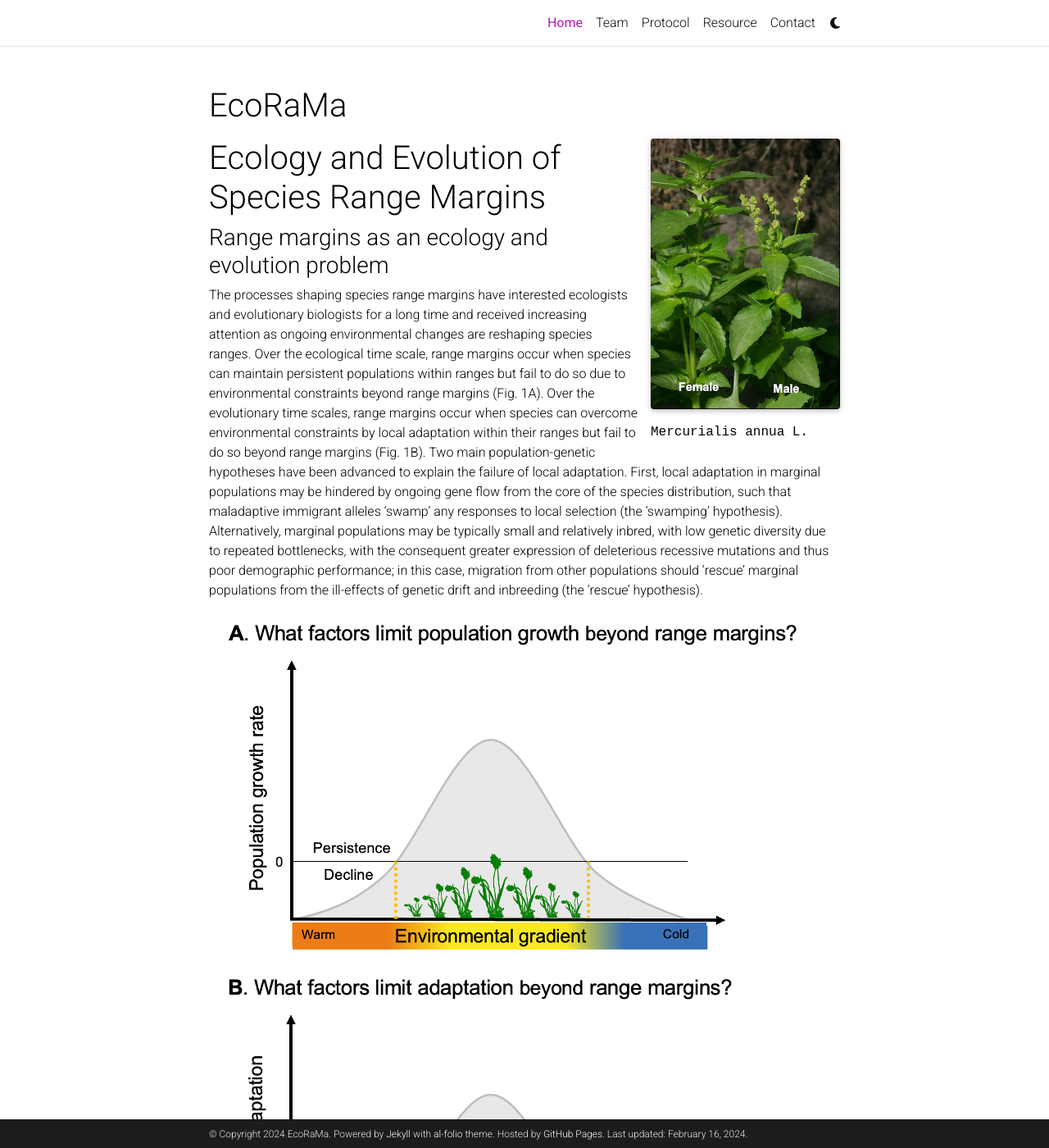
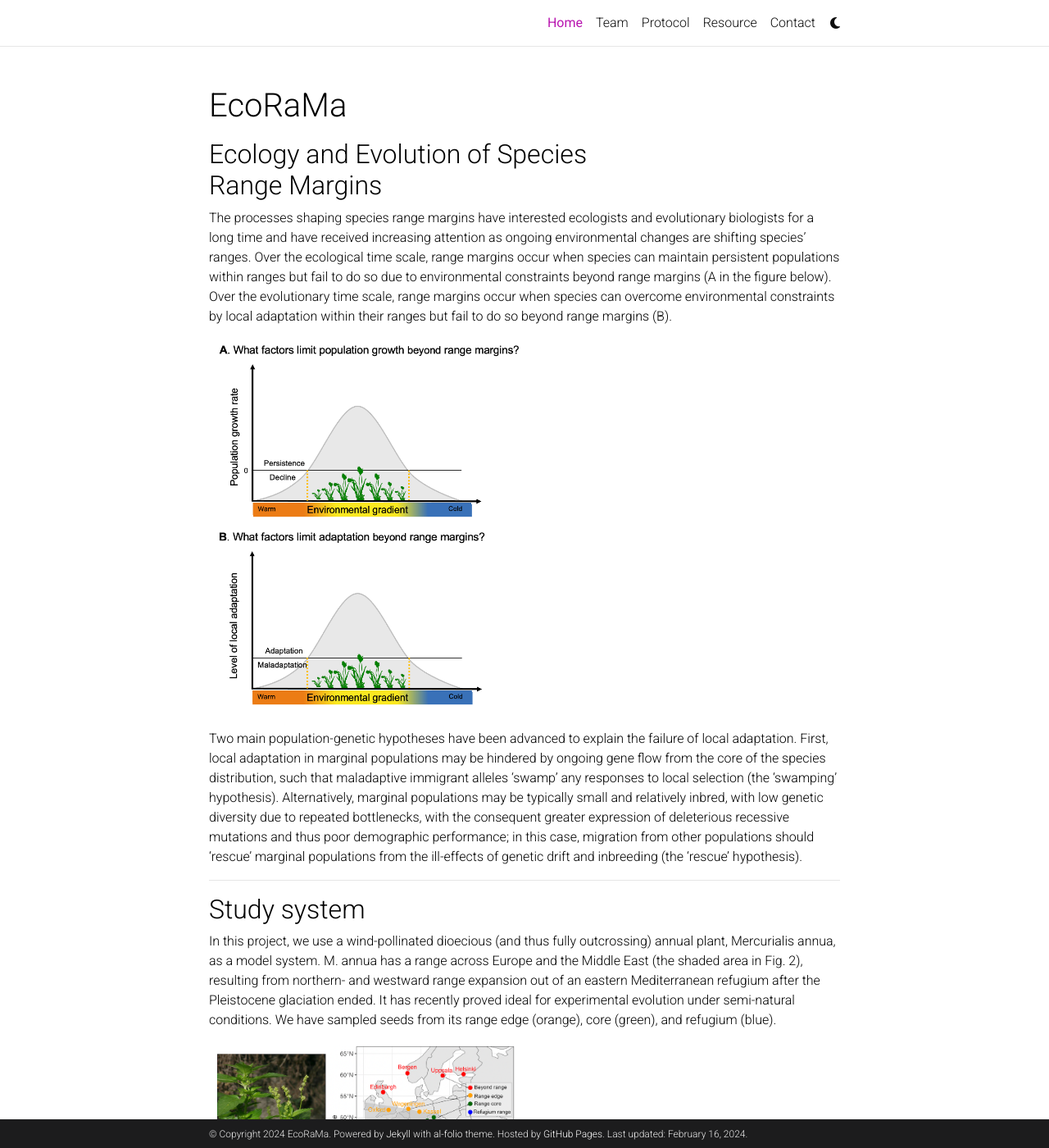
Before and after one commit to EcoRaMa/EcoRaMa.github.io, a Jekyll site: the page built from _pages/about.md, in a window 1280 px wide and 1400 px high. Shown: the whole window at 82% size. Built offline with Jekyll 4.4.1, drawn with Linux system fonts in a browser that asks for light colours; full-size pictures stand in for the smaller copies a plugin makes; comment, search, counter and statistics services are not loaded; a style sheet for code colours, icons or effects is not loaded; some of the changed text lies outside the part shown.

Commit message:
Update about.md

```diff
--- a/_pages/about.md
+++ b/_pages/about.md
@@ -6,10 +6,10 @@
 
 profile:
   align: centre
-  image: Mercurialis.jpg
+  image:
   image_circular: false # crops the image to make it circular
   more_info: >
-    <p>Mercurialis annua L.</p>
+    <p></p>
     <p></p>
     <p></p>
 
@@ -19,27 +19,36 @@
 social: false  # includes social icons at the bottom of the page
 ---
 
-<h1> Ecology and Evolution of Species Range Margins </h1>
+## Ecology and Evolution of Species Range Margins
+The processes shaping species range margins have interested ecologists and evolutionary biologists for a long time and have received increasing attention as ongoing environmental changes are shifting species' ranges. Over the ecological time scale, range margins occur when species can maintain persistent populations within ranges but fail to do so due to environmental constraints beyond range margins (A in the figure below). Over the evolutionary time scale, range margins occur when species can overcome environmental constraints by local adaptation within their ranges but fail to do so beyond range margins (B).
 
-### Range margins as an ecology and evolution problem
-The processes shaping species range margins have interested ecologists and evolutionary biologists for a long time and received increasing attention as ongoing environmental changes are reshaping species ranges. Over the ecological time scale, range margins occur when species can maintain persistent populations within ranges but fail to do so due to environmental constraints beyond range margins (Fig. 1A). Over the evolutionary time scales, range margins occur when species can overcome environmental constraints by local adaptation within their ranges but fail to do so beyond range margins (Fig. 1B). Two main population-genetic hypotheses have been advanced to explain the failure of local adaptation. First, local adaptation in marginal populations may be hindered by ongoing gene flow from the core of the species distribution, such that maladaptive immigrant alleles ‘swamp’ any responses to local selection (the ‘swamping’ hypothesis). Alternatively, marginal populations may be typically small and relatively inbred, with low genetic diversity due to repeated bottlenecks, with the consequent greater expression of deleterious recessive mutations and thus poor demographic performance; in this case, migration from other populations should ‘rescue’ marginal populations from the ill-effects of genetic drift and inbreeding (the ‘rescue’ hypothesis).
+<img src="assets/img/Range.margin_ecology_evolution.png" alt="Range margin" width="50%" height="50%">
 
-<img src="assets/img/Range.margin_ecology_evolution.png" alt="Range margin">
+Two main population-genetic hypotheses have been advanced to explain the failure of local adaptation. First, local adaptation in marginal populations may be hindered by ongoing gene flow from the core of the species distribution, such that maladaptive immigrant alleles ‘swamp’ any responses to local selection (the ‘swamping’ hypothesis). Alternatively, marginal populations may be typically small and relatively inbred, with low genetic diversity due to repeated bottlenecks, with the consequent greater expression of deleterious recessive mutations and thus poor demographic performance; in this case, migration from other populations should ‘rescue’ marginal populations from the ill-effects of genetic drift and inbreeding (the ‘rescue’ hypothesis).
 
-### Study system
-In this project, we use a wind-pollinated dioecious (and thus fully outcrossing) annual plant, Mercurialis annua, as a model system. M. annua has a range across Europe and the Middle East (the shaded area in Fig. 2), resulting from northern- and westward range expansion out of an eastern Mediterranean refugium after the Pleistocene glaciation ended. It has recently proved ideal for experimental evolution under semi-natural conditions. We have sampled seeds from its range edge (orange) and core (green), and refugium (blue) (Fig. 2).
+<hr>
 
-<img src="assets/img/Range.margin_ecology_evolution.png" alt="Range margin">
+## Study system
+In this project, we use a wind-pollinated dioecious (and thus fully outcrossing) annual plant, Mercurialis annua, as a model system. M. annua has a range across Europe and the Middle East (the shaded area in Fig. 2), resulting from northern- and westward range expansion out of an eastern Mediterranean refugium after the Pleistocene glaciation ended. It has recently proved ideal for experimental evolution under semi-natural conditions. We have sampled seeds from its range edge (orange), core (green), and refugium (blue).
 
-### Experimental design
-In spring 2024, we will establish populations at 11 localities across and beyond its range (see Fig. 3 for typical design at an edge site). These populations are subject to different 'admixture' (i.e. migration) treatments, ranging from zero (no admixture) to local (local admixture) to distant (core-edge admixture and refugium-edge admixture).
+<img src="assets/img/study.system.png" alt="Study system" width="50%" height="50%">
 
-<img src="assets/img/Range.margin_ecology_evolution.png" alt="Range margin">
+<hr>
 
-### Aims
-We will monitor the evolution of these experimental populations for four generations in terms of phenotypic variation, demographic performance, and genome sequence variation to uncover the ecological and evolutionary processes that contribute to range margins, focusing on distinguishing between the swamping and rescue explanations for species range margins. We aims:
-(1)	Data-driven demographic modelling: identify environmental factos, including abiotic and biotic factors, that limit population growth towards range margins;
-(2)	Quantitive genetics: Quanitfy selection for phenotype and idenity factors, such as trait heritability and associations, and pleiotropy, that limit local adaptation beyond range margins;
-(3)	Population genetics: Characterise genetic changes over consective generations to to unrave genetic basis of local adpatation.
+## Experimental design
+In spring 2024, we will establish populations at 11 localities across and beyond its range. At each locality, the experimental populations are subject to different 'admixture' (i.e. migration) treatments, ranging from zero (no admixture) to local (local admixture) to distant (core-edge admixture and refugium-edge admixture). Across study localities, these populations are exposed to range-wide variation in abiotic and biotic conditions. The figure below shows a typical design at an edge site.
 
-<img src="assets/img/Range.margin_ecology_evolution.png" alt="Range margin">
+<img src="assets/img/design.png" alt="Experimental design" width="50%" height="50%">
+
+<hr>
+
+## Aims
+We will monitor the evolution of these experimental populations for four generations regarding phenotypic variation, demographic performance, and genome sequence variation. Combining the data with demographic modelling, quantitive genetics, and population genetics, we aim to uncover the ecological and evolutionary processes that contribute to range margins, specifically,
+
+(1)	To identify environmental factors, including abiotic and biotic factors, that limit population growth towards range margins;
+
+(2) To distinguish between the swamping and rescue explanations for species' range margins
+
+(3)	To uncover the phenotypic and genetic factors limiting local adaptation beyond range margins.
+
+(4)	To unravel the genetic basis of local adaptation
```
